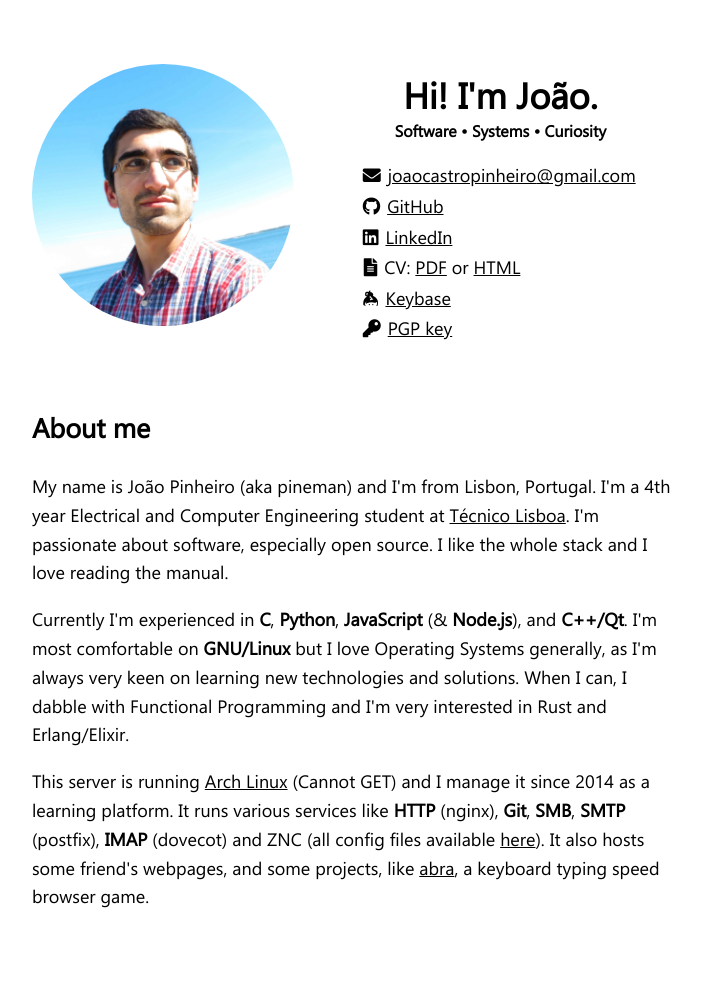
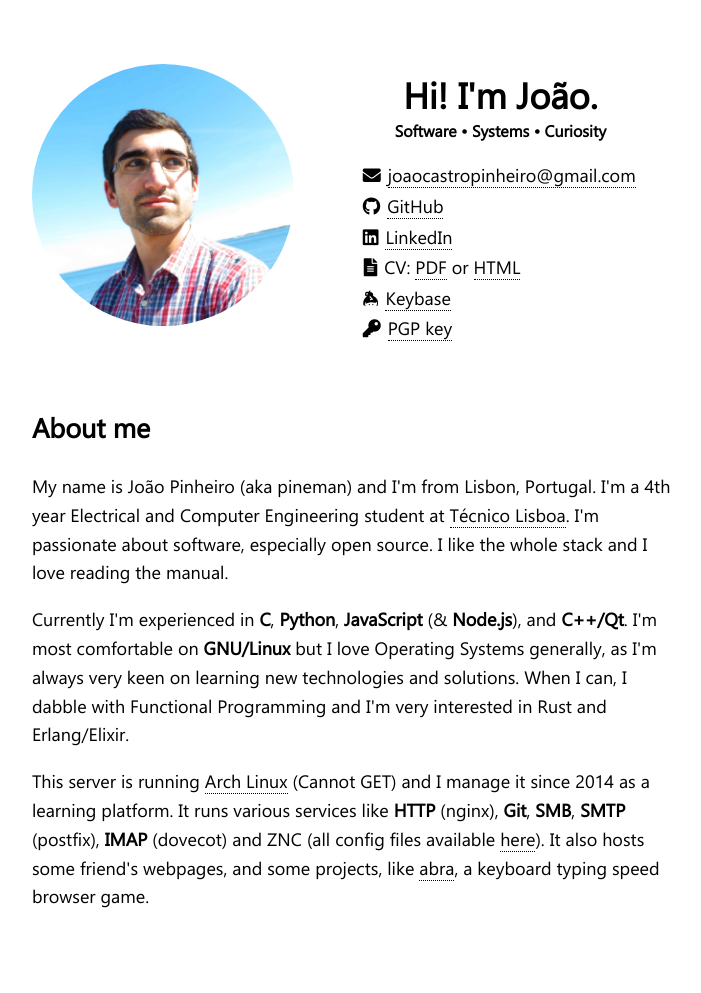
Before and after one commit to pineman/pineman.github.io, a PHP site: page / in a window 1280 px wide. Shown: the whole page, without its empty margins (285-986 px from the left). Run offline with PHP 8.4, Linux system fonts and the light colour scheme; style sheets or scripts are compiled from the project's sources; some libraries are stand-ins or nearby versions.

Commit message:
Dotted links

```diff
--- a/style.less
+++ b/style.less
@@ -41,6 +41,11 @@ ul {
 }
 a {
 	color: inherit;
+	text-decoration: none;
+	border-bottom: 0.5px dotted;
+	&:hover {
+		border-bottom: 0.5px solid;
+	}
 }
 i {
 	padding-right: 7px;
```
